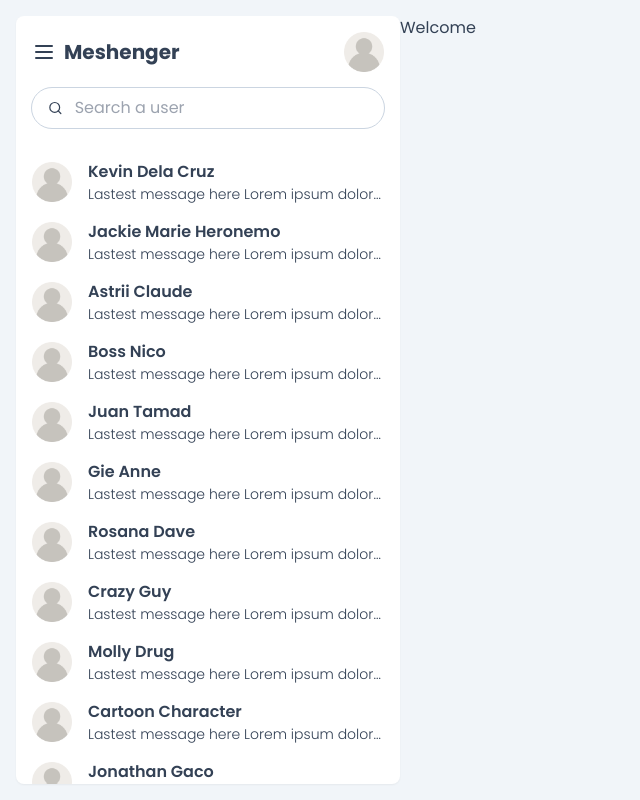
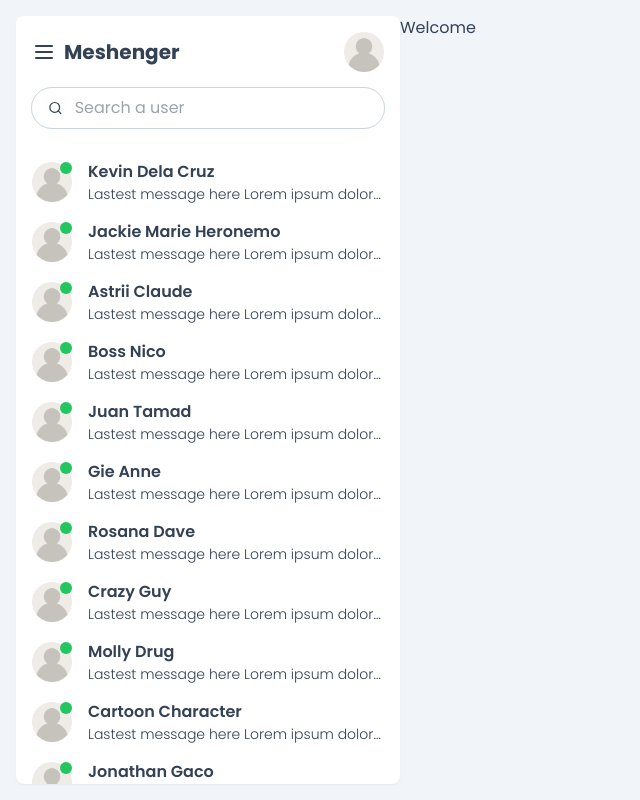
Before and after one commit to EuroAbao28/Meshenger, a React (Vite) app in the folder client/: page / in a window 1280 px wide. Shown: the whole page, without its empty margins (0-640 px from the left). Built offline with nearby package versions, Linux system fonts and the light colour scheme.

Commit message:
green dot added

```diff
--- a/client/src/components/FriendsList.jsx
+++ b/client/src/components/FriendsList.jsx
@@ -36,7 +36,10 @@ function FriendsList() {
             <div
               key={user.username}
               className="flex items-center gap-4 p-2 hover:bg-sky-50">
-              <img src={user.image} alt="user image" className="w-10" />
+              <div className="relative">
+                <span className="absolute top-0 right-0 w-3 bg-green-500 rounded-full aspect-square"></span>
+                <img src={user.image} alt="user image" className="w-10" />
+              </div>
               <div className="flex-1">
                 <h3 className="font-semibold line-clamp-1">{user.username}</h3>
                 <p className="w-full text-sm font-light line-clamp-1">
```
